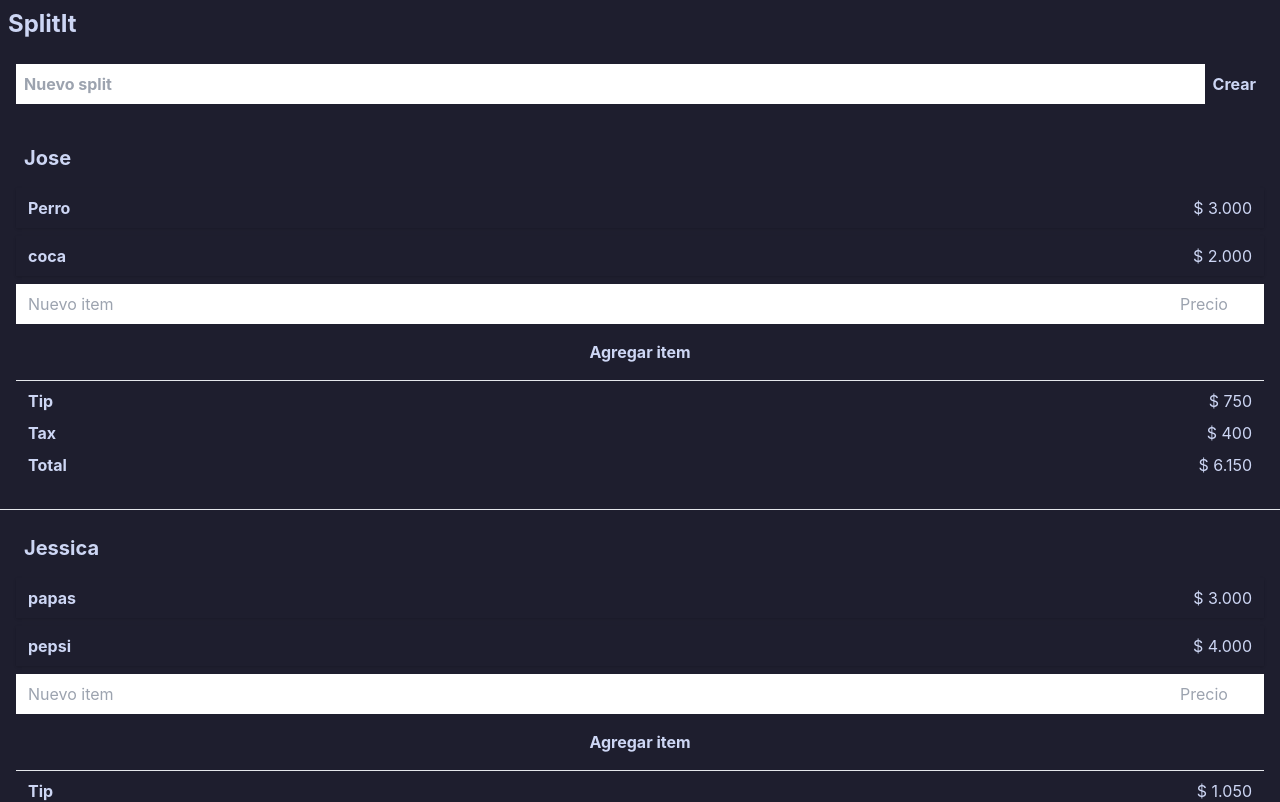
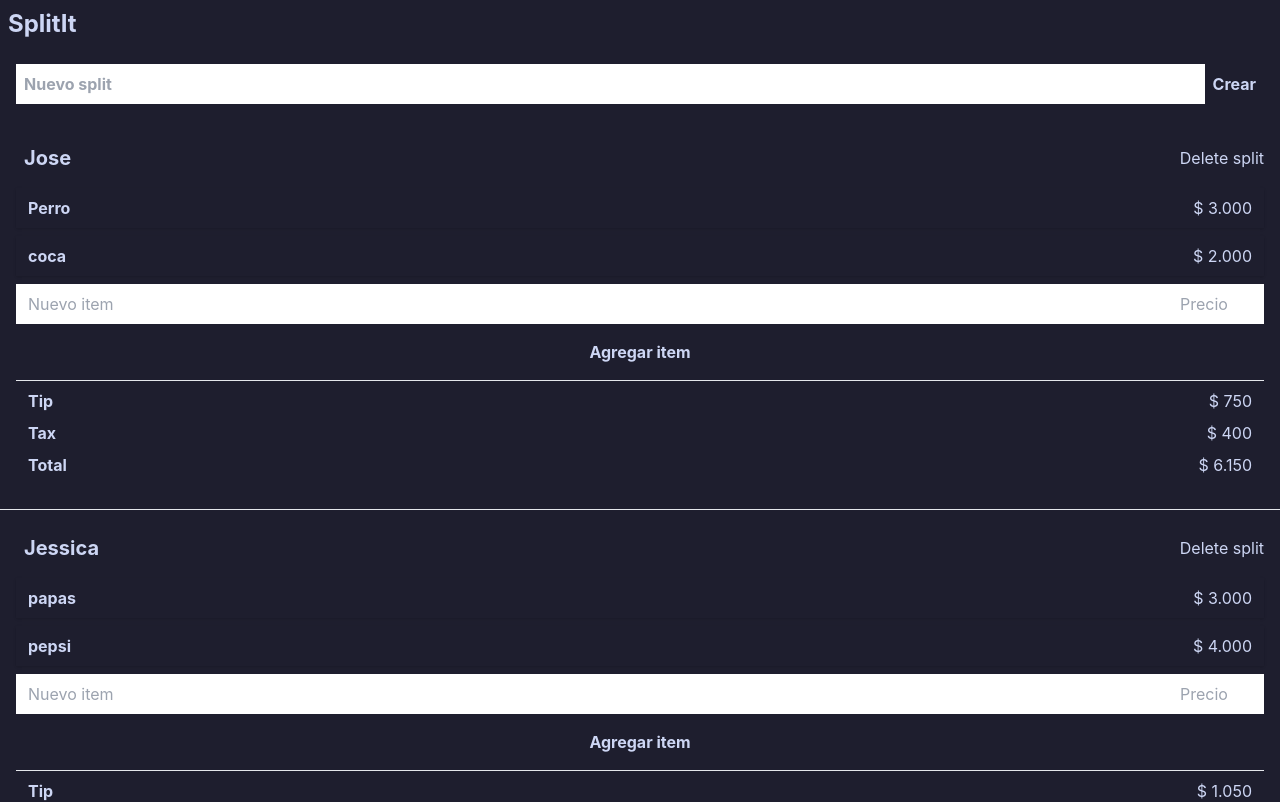
Before and after one commit to Jodarini/SplitIt, a Vue app: page / in a window 1280 px wide. Shown: the top 802 px of the page. Built offline with nearby package versions, Linux system fonts and the light colour scheme; what @catppuccin/tailwindcss would draw is missing.

Commit message:
feat: delete split

```diff
--- a/src/components/BillComp.vue
+++ b/src/components/BillComp.vue
@@ -50,6 +50,15 @@ const handleKeyDown = (e: KeyboardEvent) => {
     nameInput.value.focus();
   }
 };
+
+const deleteSplit = () => {
+  const indexToRemove = store.bills.findIndex(
+    (bill) => bill.id === props.user.id,
+  );
+  if (indexToRemove !== -1) {
+    store.bills.splice(indexToRemove, 1);
+  }
+};
 </script>
 
 <template>
@@ -60,13 +69,18 @@ const handleKeyDown = (e: KeyboardEvent) => {
       tabindex="0"
       @keydown="handleKeyDown($event)"
     >
+      <div v-if="!showNameInput" class="flex w-full justify-between">
         <h2
-        v-if="!showNameInput"
           class="w-full p-2 text-xl font-bold text-ctp-mauve"
           @click="toggleNameInput"
         >
           {{ user.name }}
         </h2>
+        <button @click="deleteSplit" class="min-w-max text-ctp-red">
+          Delete split
+        </button>
+      </div>
+
       <form
         v-else
         @submit.prevent="updateUserName"
```
Lines whose indentation alone changed are shown as unchanged.
